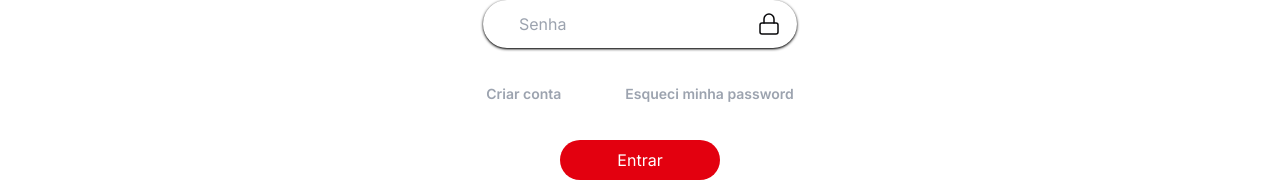
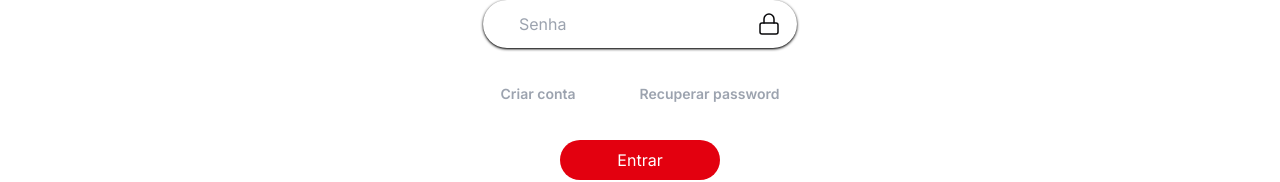
Before and after one commit to Frelances-projects/app-tecnica, a Next.js app in the folder web/: page / in a window 1280 px wide. Shown: the part 442-624 px from the top of the page. Built offline with nearby package versions, Linux system fonts and the light colour scheme; no server answers.

Commit message:
:sparkles: feat: reset password

```diff
--- a/web/src/app/components/LoginUserForm/index.tsx
+++ b/web/src/app/components/LoginUserForm/index.tsx
@@ -59,7 +59,7 @@ export function LoginUserForm() {
           href={'/forgot-password'}
           className='text-gray-400 text-sm font-semibold'
         >
-          Esqueci minha password
+          Recuperar password
         </Link>
       </div>
 
```
